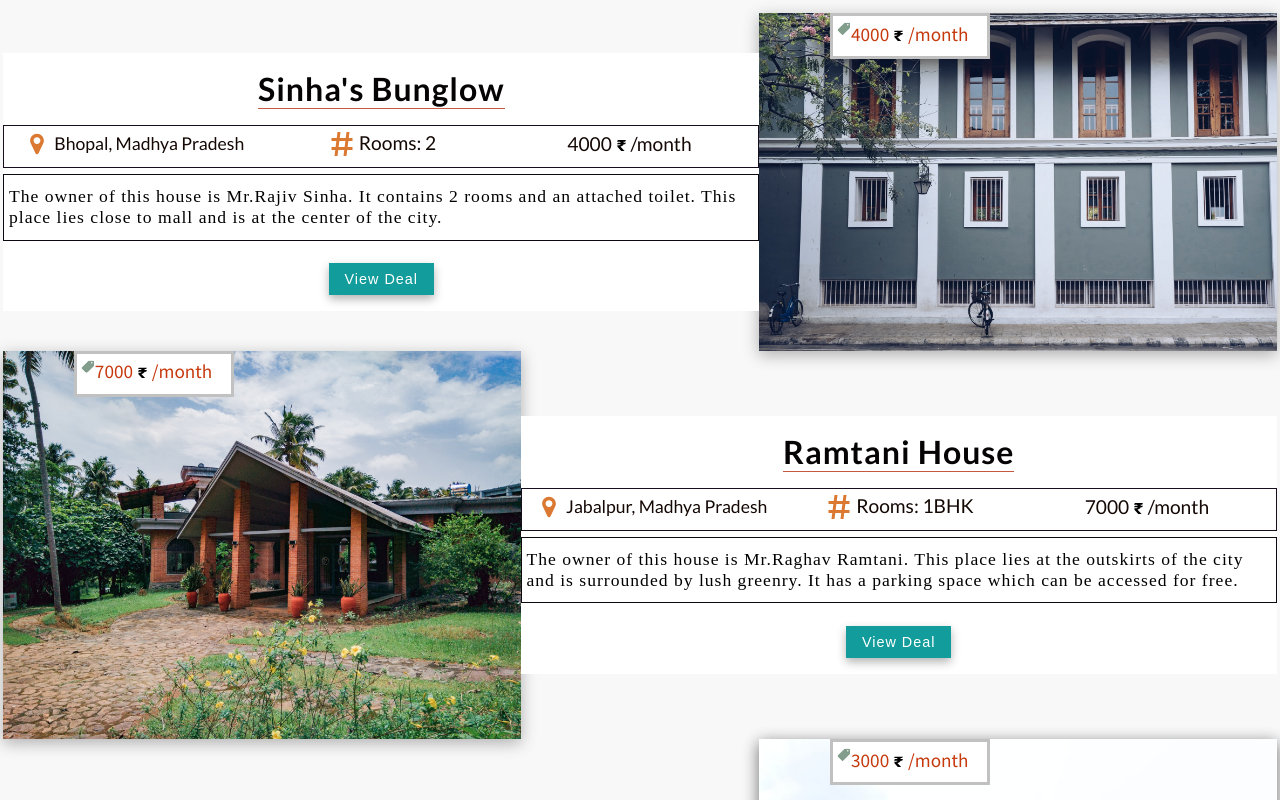
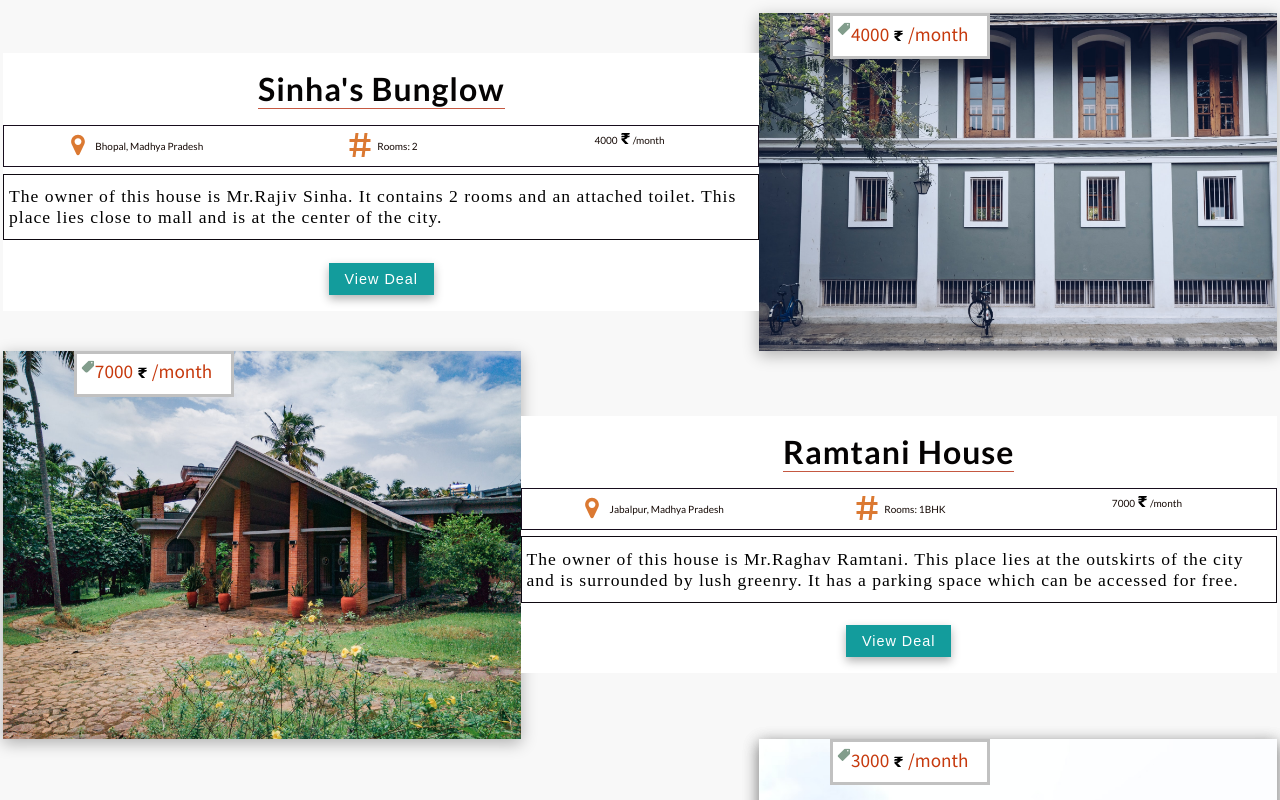
Before and after one commit to Amol-Shrivastava/RentSpace, a website: page index.html in a window 1280 px wide. Shown: the part 2060-2860 px from the top of the page. Drawn offline with nearby package versions, Linux system fonts and the light colour scheme; a web font is replaced by a local one.

Commit message:
minor changes for <500px

```diff
--- a/css/styles.css
+++ b/css/styles.css
@@ -680,19 +680,13 @@ ul {
   position: relative;
   top: -0.4rem;
   left: 0.2rem;
-  font-size: 1.2rem;
   font-family: var(--sec-font-family);
   color: #140804;
 }
 
-.address {
-  font-size: 1.1rem;
-}
-
 .cost {
   font-family: var(--sec-font-family);
   position: relative;
-  font-size: 1.2rem;
   color: #140804;
 }
 
```
